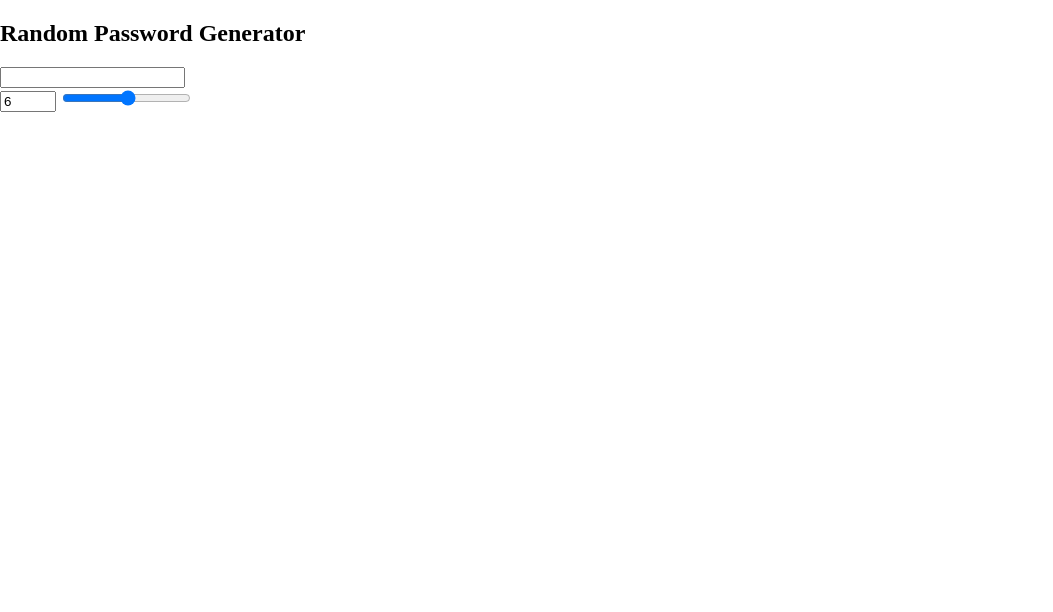
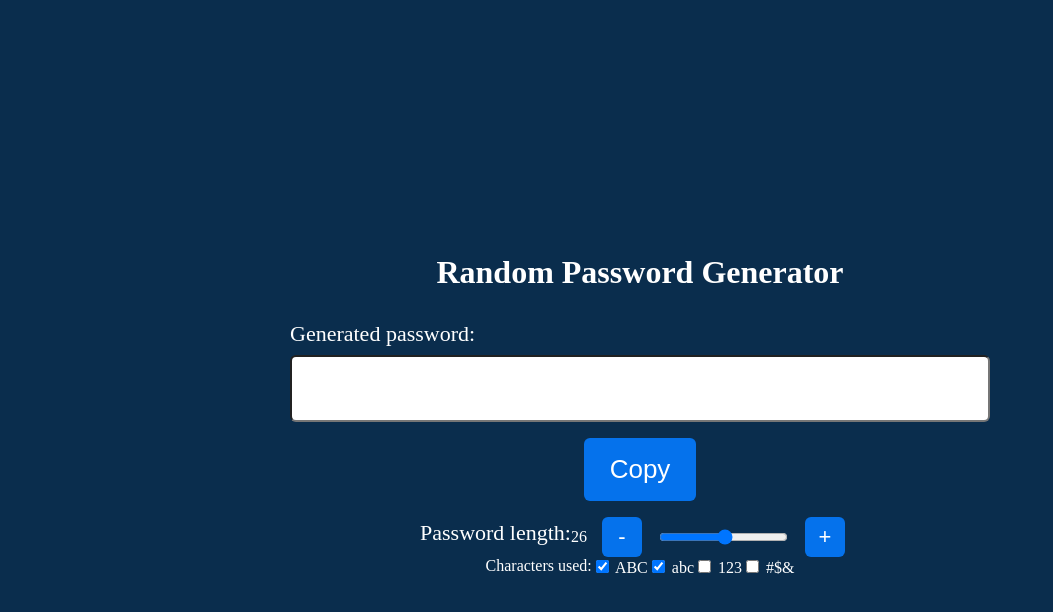
Before and after one commit to ptbit/password-generator, a plain HTML site: page index.html in a window 1280 px wide. Shown: the whole page, without its empty margins (0-1053 px from the left). Drawn offline with Linux system fonts and the light colour scheme.

Commit message:
add characters gen options

```diff
--- a/index.html
+++ b/index.html
@@ -4,15 +4,54 @@
     <meta charset="UTF-8" />
     <meta http-equiv="X-UA-Compatible" content="IE=edge" />
     <meta name="viewport" content="width=device-width, initial-scale=1.0" />
-    <link rel="stylesheet" href="style.css">
+    <link rel="stylesheet" href="style.css" />
     <title>Random Password Generator</title>
   </head>
   <body>
-    <h2>Random Password Generator</h2>
-    <input value="" id="GENERATED-PASSWORD" spellcheck="false" type="text">
-    <div>
-      <input id='password-length' value="6" name="length" step="1" type="number" min="3" max="50">
-      <input id='password-range' type="range" step="1" min="3" max="50">
+    <div class="container">
+      <h1>Random Password Generator</h1>
+
+      <div class="generated-password">
+        <label class="generated-label" for="password-generator-display-field"
+          >Generated password:</label
+        >
+        <input
+          id="password-generator-display-field"
+          class="generated-input"
+          value=""
+          spellcheck="false"
+          type="text" />
+        <button class="generated-copy">Copy</button>
+      </div>
+      <div class="password-settings">
+        <div class="length-settings">
+          <label class="generated-label" for="password-length">Password length:</label>
+          <span id="password-length"></span>
+          <button class="button-minus">-</button>
+          <input id="password-range" type="range" step="1" min="1" max="50" />
+          <button class="button-plus">+</button>
+        </div>
+
+        <div class="complexity-settings">
+          <span>Characters used: </span>
+          <div class="custom-checkbox">
+            <input type="checkbox" id="uppercase" checked/>
+            <label for="uppercase">ABC</label>
+          </div>
+          <div class="custom-checkbox">
+            <input type="checkbox" id="lowercase" checked/>
+            <label for="lowercase">abc</label>
+          </div>
+          <div class="custom-checkbox">
+            <input type="checkbox" id="numbers" />
+            <label for="numbers">123</label>
+          </div>
+          <div class="custom-checkbox">
+            <input type="checkbox" id="specials" />
+            <label for="specials">#$&</label>
+          </div>
+        </div>
+      </div>
     </div>
     <script src="/constants.js"></script>
     <script src="/script.js"></script>
--- a/script.js
+++ b/script.js
@@ -1,28 +1,55 @@
-let body = document.querySelector("body");
-let generatedPassword = document.getElementById("GENERATED-PASSWORD");
-let passwordLength = document.getElementById("password-length");
-let passwordRange = document.getElementById("password-range");
+const passwordLengthSpan = document.getElementById("password-length");
+const passwordRangeInput = document.getElementById("password-range");
+const lengthMinusBtn = document.querySelector(".button-minus");
+const lengthPlusBtn = document.querySelector(".button-plus");
+const generatedPassword = document.getElementById("password-generator-display-field");
 
+lengthMinusBtn.addEventListener("click", () => changePasswordLength("-"));
+lengthPlusBtn.addEventListener("click", () => changePasswordLength("+"));
 
+passwordLengthSpan.innerText = passwordRangeInput.value;
+passwordRangeInput.addEventListener("input", changeInputRangeHandler);
 
+function changePasswordLength(e) {
+  if (e === "-") {
+    passwordRangeInput.value--;
+  } else {
+    passwordRangeInput.value++;
+  }
+  passwordLengthSpan.innerText = passwordRangeInput.value;
+  generatePassword(passwordRangeInput.value);
+}
 
-passwordLength.addEventListener('click', clickHandler)
-passwordRange.addEventListener('click', clickHandler)
+function changeInputRangeHandler(e) {
+  passwordLengthSpan.innerText = e.target.value;
+  generatePassword(e.target.value);
+}
 
-function clickHandler (e) {
-  passwordLength.value = e.target.value
-  passwordRange.value = e.target.value
+function getAvailableCharacters() {
+  const upperCaseCheckBox = document.getElementById("uppercase").checked;
+  const lowerCaseCheckBox = document.getElementById("lowercase").checked;
+  const numbersCheckBox = document.getElementById("numbers").checked;
+  const specialsCheckBox = document.getElementById("specials").checked;
 
-  // generatePassword(e.target.value)
-  generatedPassword.value = generatePassword(e.target.value)
+  let charactersArray = [
+    ...(upperCaseCheckBox ? UPPERCASE : []),
+    ...(lowerCaseCheckBox ? LOWERCASE : []),
+    ...(numbersCheckBox ? NUMBERS : []),
+    ...(specialsCheckBox ? SYMBOLS : []),
+  ];
+
+  return charactersArray;
 }
 
 function generatePassword(passwordLength) {
-  let generatedPasswordArr = []
-  const allSymbols = LOWERCASE.concat(UPPERCASE.concat(NUMBERS.concat(SYMBOLS)));
+  let availableCharacters = getAvailableCharacters();
+  console.log("availableCharacters=", availableCharacters);
+  let generatedPasswordArr = [];
+
   for (let i = 0; i < passwordLength; i++) {
-    generatedPasswordArr.push(allSymbols[Math.floor(Math.random() * allSymbols.length)])
+    generatedPasswordArr.push(
+      availableCharacters[Math.floor(Math.random() * availableCharacters.length)]
+    );
   }
-  let generatedPasswordStr = generatedPasswordArr.join('')
-  return generatedPasswordStr
+  generatedPassword.value = generatedPasswordArr.join("");
 }
--- a/style.css
+++ b/style.css
@@ -3,11 +3,93 @@ body {
   margin: 0px;
   padding: 0px;
   box-sizing: border-box;
+  background-color: #0a2d4d;
+  color: #fff;
+}
+
+.container {
+  padding: 5px 10px;
+  display: flex;
+  flex-direction: column;
+  justify-content: center;
+  align-items: center;
+  height: 100vh;
+}
+h1 {
+  padding: 0;
+  margin-bottom: 30px;
+  text-align: center;
+}
+.generated-password {
+  width: 80%;
+  max-width: 700px;
+  display: flex;
+  flex-direction: column;
+  justify-content: space-between;
+}
+.generated-label {
+  font-size: 22px;
+  margin-bottom: 8px;
+}
+.generated-input {
+  padding: 16px;
+  margin-bottom: 16px;
+  font-size: 26px;
+  border-radius: 6px;
+  text-align: center;
+  letter-spacing: 2px;
+  outline: none;
+}
+.generated-copy {
+  align-self: center;
+  max-width: 150px;
+  padding: 16px 26px;
+  margin-bottom: 16px;
+  font-size: 26px;
+  border: none;
+  background-color: #0572ec;
+  border-radius: 6px;
+  color: #fff;
+}
+.generated-copy:hover {
+  background-color: #034ea6;
+}
+.generated-copy:active {
+  color: #d1d6dbcf;
+}
+
+.password-settings {
+  width: 80%;
+  max-width: 700px;
+  display: flex;
+  flex-direction: column;
+  align-items: center;
+}
+.length-settings {
+  display: flex;
+  justify-content: space-between;
+  align-items: center;
+}
+.button-minus,
+.button-plus {
+  margin: 0 15px;
+  background-color: #0572ec;
+  border-radius: 6px;
+  color: #fff;
+  border: none;
+  width: 40px;
+  height: 40px;
+  font-size: 22px;
+}
+.button-minus:hover,
+.button-plus:hover {
+  background-color: #034ea6;
+}
+#password-range {
   height: 100%;
 }
-h1 {
-  margin-top: 0px;
-  margin-bottom: 0px;
-  user-select: none;
-  text-align: center;
+
+.complexity-settings {
+  display: flex;
+  justify-content: space-between;
 }
```
